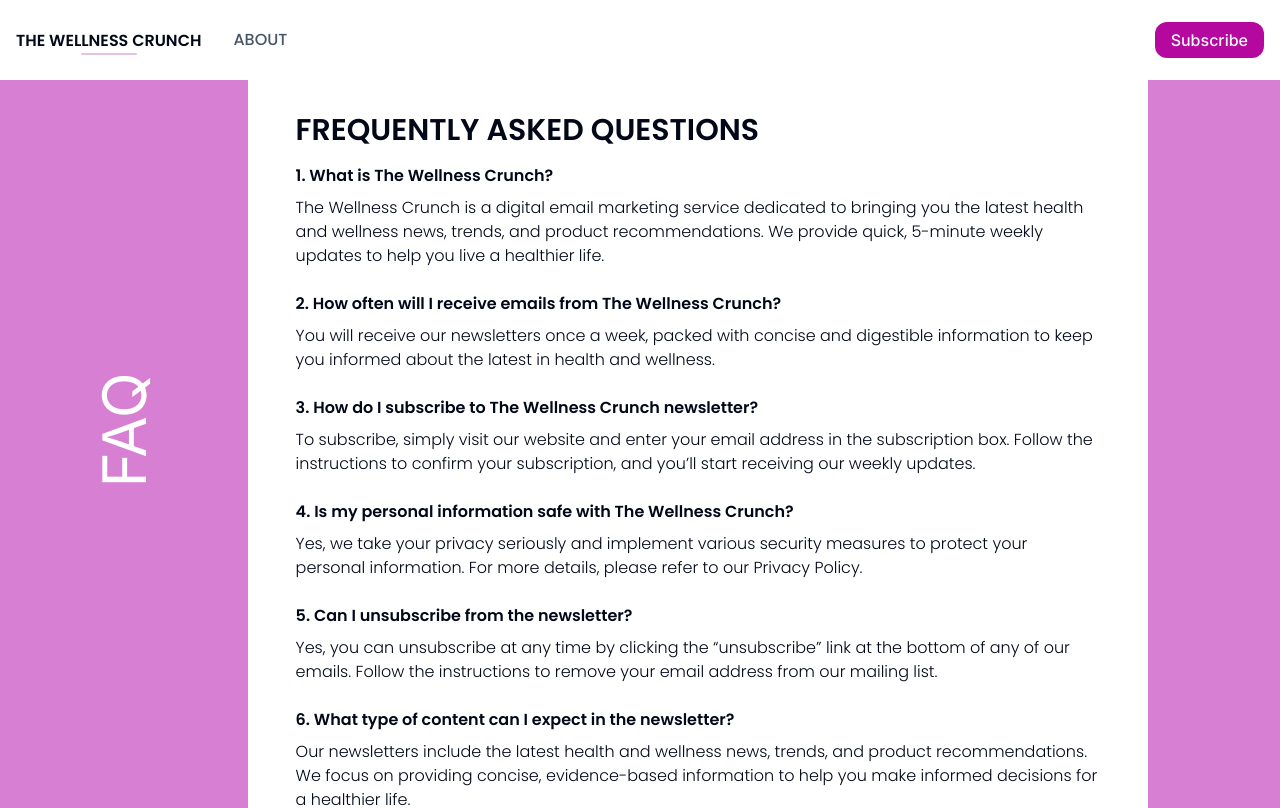
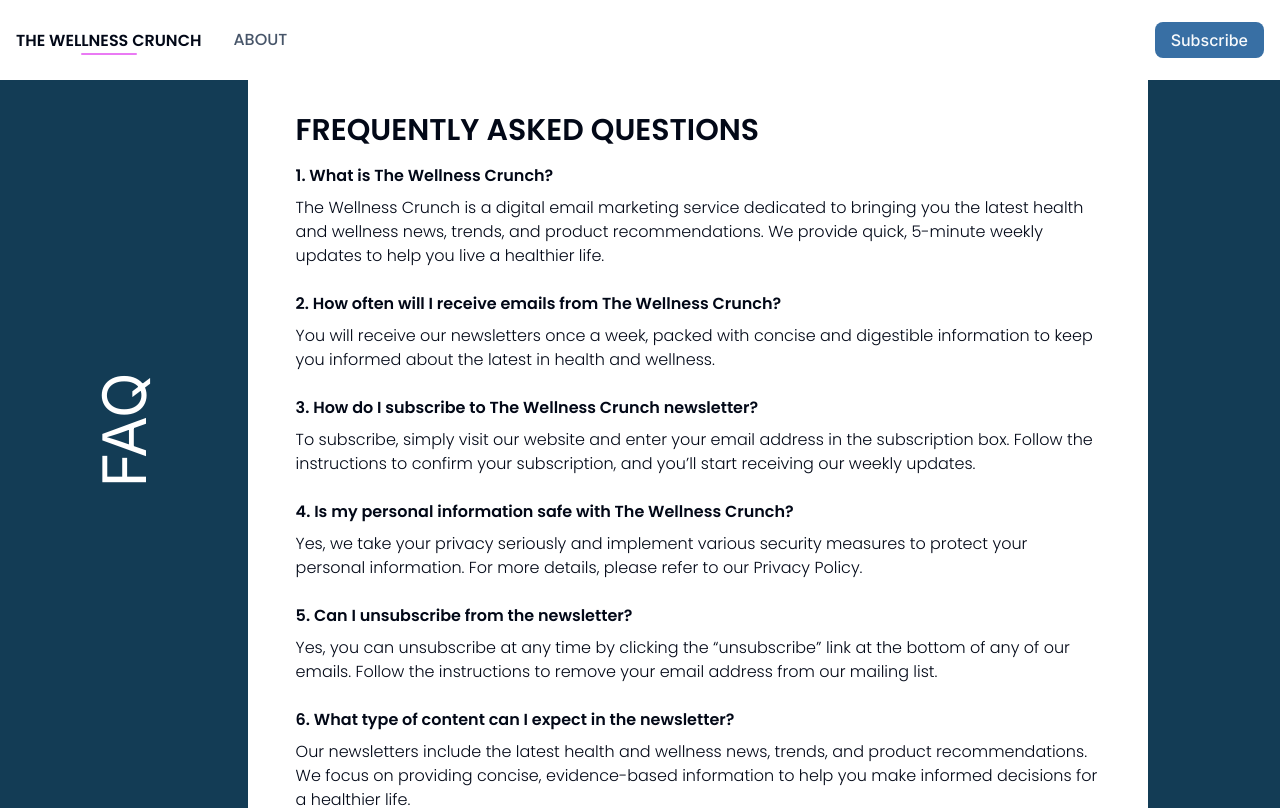
Before and after one commit to jdsghuman/wellness-crunch, a Next.js app: page /faq in a window 1280 px wide. Shown: the top 808 px of the page. Built offline with nearby package versions, Linux system fonts and the light colour scheme.

Commit message:
update color theme

```diff
--- a/src/app/(routes)/(about)/about/page.tsx
+++ b/src/app/(routes)/(about)/about/page.tsx
@@ -11,7 +11,7 @@ const About = () => {
   return (
     <Container>
       <div className={`flex flex-row justify-center max-md:flex-col`}>
-        <div className="flex-grow bg-[#D67FD3] md:max-w-[250px] max-md:w-full max-md:h-[120px] flex items-center justify-center text-white">
+        <div className="flex-grow bg-[#133C55] md:max-w-[250px] max-md:w-full max-md:h-[120px] flex items-center justify-center text-white">
           <span className="uppercase transform -rotate-90 max-md:-rotate-0 whitespace-nowrap text-6xl max-md:text-3xl py-80">
             <h3>About us</h3>
           </span>{" "}
@@ -48,7 +48,7 @@ const About = () => {
             </span>
           </p>
         </div>
-        <div className="flex-grow bg-[#D67FD3] max-w-[140px]"></div>
+        <div className="flex-grow bg-[#133C55] max-w-[140px]"></div>
       </div>
     </Container>
   );
--- a/src/app/(routes)/(faq)/faq/page.tsx
+++ b/src/app/(routes)/(faq)/faq/page.tsx
@@ -10,7 +10,7 @@ const FAQ = () => {
   return (
     <Container>
       <div className={`flex flex-row justify-center max-md:flex-col`}>
-        <div className="flex-grow bg-[#D67FD3] md:max-w-[250px] max-md:w-full max-md:h-[120px] flex items-start max-md:items-center justify-center text-white">
+        <div className="flex-grow bg-[#133C55] md:max-w-[250px] max-md:w-full max-md:h-[120px] flex items-start max-md:items-center justify-center text-white">
           <span className="uppercase transform -rotate-90 max-md:-rotate-0 whitespace-nowrap text-6xl max-md:text-3xl py-80">
             <h3>faq</h3>
           </span>{" "}
@@ -151,7 +151,7 @@ const FAQ = () => {
             .
           </p>
         </div>
-        <div className="flex-grow bg-[#D67FD3] max-w-[140px]"></div>
+        <div className="flex-grow bg-[#133C55] max-w-[140px]"></div>
       </div>
     </Container>
   );
--- a/src/app/(routes)/(privacy)/privacy-policy/page.tsx
+++ b/src/app/(routes)/(privacy)/privacy-policy/page.tsx
@@ -14,7 +14,7 @@ const Privacy = () => {
   return (
     <Container>
       <div className={`flex flex-row justify-center max-md:flex-col`}>
-        <div className="flex-grow bg-[#D67FD3] md:max-w-[250px] max-md:w-full max-md:h-[120px] flex items-start max-md:items-center justify-center text-white">
+        <div className="flex-grow bg-[#133C55] md:max-w-[250px] max-md:w-full max-md:h-[120px] flex items-start max-md:items-center justify-center text-white">
           <span className="uppercase transform -rotate-90 max-md:-rotate-0 whitespace-nowrap text-6xl max-md:text-3xl py-80">
             <h3>Privacy Policy</h3>
           </span>{" "}
@@ -179,7 +179,7 @@ const Privacy = () => {
             Policy.
           </p>
         </div>
-        <div className="flex-grow bg-[#D67FD3] max-w-[140px]"></div>
+        <div className="flex-grow bg-[#133C55] max-w-[140px]"></div>
       </div>
     </Container>
   );
--- a/src/components/JoinUsSection.tsx
+++ b/src/components/JoinUsSection.tsx
@@ -17,7 +17,7 @@ const JoinUsSection = () => {
             id="subscribe"
             className="rounded-l-lg rounded-r-none w-[275px] max-sm:w-[225px] text-base"
           />
-          <Button className="bg-[#b5089e] hover:bg-[#9b0787] h-9 h-10 rounded-r-lg rounded-l-none ml-1 text-base">
+          <Button className="bg-[#386FA4] hover:bg-[#133C55] h-9 h-10 rounded-r-lg rounded-l-none ml-1 text-base">
             Subscribe
           </Button>
         </div>
@@ -43,7 +43,7 @@ const JoinUsSection = () => {
           className={`${poppins600.className} text-3xl max-xs:text-xl text-center relative px-2`}
         >
           What’s Inside THE WELLNESS CRUNCH Newsletter
-          <span className="block h-[3px] w-20 bg-[#e6c1e3] mx-auto mt-4 rounded-lg"></span>
+          <span className="block h-[3px] w-20 bg-[#EA7AF4] mx-auto mt-4 rounded-lg"></span>
         </h3>
       </section>
       <section className="flex flex-col my-10 mt-4 justify-center items-center">
@@ -100,7 +100,7 @@ const JoinUsSection = () => {
             The Wellness Crunch
           </h3>
           <div className="mt-6">
-            <Button className="bg-[#b5089e] hover:bg-[#9b0787] h-9 rounded-xl px-8 py-5 text-base">
+            <Button className="bg-[#386FA4] hover:bg-[#133C55] h-9 rounded-xl px-8 py-5 text-base">
               Subscribe
             </Button>
           </div>
--- a/src/components/hero.tsx
+++ b/src/components/hero.tsx
@@ -30,7 +30,7 @@ const Hero = () => {
           <h1
             className={`mt-1 px-6 ${poppins600.className} text-2xl max-md:text-xl`}
           >
-            <span className="text-[#02ABD1] uppercase">
+            <span className="text-[#133C55] uppercase">
               The Wellness Crunch
             </span>
             <br />A weekly wellness newsletter delivered to your inbox
--- a/src/components/navbar-icon.tsx
+++ b/src/components/navbar-icon.tsx
@@ -12,7 +12,7 @@ const NavbarIcon = () => {
       >
         The Wellness Crunch
       </Link>
-      <span className="block h-[2px] w-14 bg-[#e6c1e3] mx-auto rounded-lg"></span>
+      <span className="block h-[2px] w-14 bg-[#EA7AF4] mx-auto rounded-lg"></span>
     </div>
   );
 };
--- a/src/components/navbar.tsx
+++ b/src/components/navbar.tsx
@@ -20,7 +20,7 @@ const Navbar = () => {
                 About
               </Link>
             </div>
-            <Button className="bg-[#b5089e] hover:bg-[#9b0787] h-9 rounded-xl text-base">
+            <Button className="bg-[#386FA4] hover:bg-[#133C55] h-9 rounded-lg text-base">
               Subscribe
             </Button>
           </nav>
```
